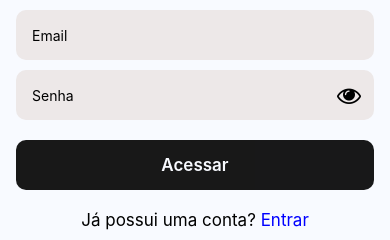
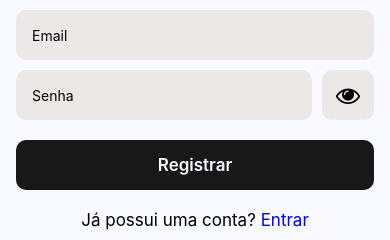
Before and after one commit to GuilhermeEnrique/mobile, a React Native app: screen /Register in a window 390 px wide. Shown: the part 507-747 px from the top of the page. Built offline with nearby package versions, Linux system fonts and the light colour scheme.

Commit message:
implementação de paginas

```diff
--- a/src/contexts/AuthContext.tsx
+++ b/src/contexts/AuthContext.tsx
@@ -8,6 +8,7 @@ type AuthContextData = {
     signIn: (credentials: SignInProps) => Promise<void>;
     loadingAuth: boolean; loading: boolean;
     signOut: () => Promise<void>;
+    signUp: (credentials: SignUpProps) => Promise<void>;
 }
 
 type UserProps = {
@@ -26,6 +27,12 @@ type SignInProps = {
     password: string,
 }
 
+type SignUpProps = {
+    name: string;
+    email: string;
+    password: string;
+};
+
 export const AuthContext = createContext({} as AuthContextData);
 
 export function AuthProvider({ children }: AuthProviderProps) {
@@ -37,7 +44,6 @@ export function AuthProvider({ children }: AuthProviderProps) {
     })
     const [loadingAuth, setLoadingAuth] = useState(false)
     const [loading, setLoading] = useState(true)
-
 
     const isAuthenticated = !!user.name;
 
@@ -94,6 +100,40 @@ export function AuthProvider({ children }: AuthProviderProps) {
         } catch (error) {
             console.log('erro ao acessar', error);
             setLoadingAuth(false);
+            alert("Credenciais incorretas, tente novamente")
+        }
+    }
+
+    async function signUp({ name, email, password }: SignUpProps) {
+        setLoadingAuth(true);
+
+        try {
+            const response = await api.post('/users', {
+                name,
+                email,
+                password,
+            });
+
+            const { id, token } = response.data;
+
+            const user = {
+                id,
+                name,
+                email,
+                token,
+            };
+
+            await AsyncStorage.setItem('@diceroll', JSON.stringify(user));
+
+            api.defaults.headers.common['Authorization'] = `Bearer ${token}`;
+
+            setUser(user);
+
+            setLoadingAuth(false);
+        } catch (error) {
+            console.log('Erro ao registrar', error);
+            setLoadingAuth(false);
+            alert('Erro ao registrar usuário. Por favor, tente novamente.');
         }
     }
 
@@ -110,8 +150,9 @@ export function AuthProvider({ children }: AuthProviderProps) {
     }
 
     return (
-        <AuthContext.Provider value={{ user, isAuthenticated, signIn, loading, loadingAuth, signOut }}>
+        <AuthContext.Provider value={{ user, isAuthenticated, signIn, loading, loadingAuth, signOut, signUp }}>
             {children}
         </AuthContext.Provider>
+
     )
 }
--- a/src/pages/Campanhas/index.tsx
+++ b/src/pages/Campanhas/index.tsx
@@ -1,5 +1,5 @@
 import React, { useState } from 'react'
-import { View, Text, TouchableOpacity, StyleSheet } from 'react-native'
+import { View, Text, TouchableOpacity, StyleSheet } from 'react-native';
 import { useNavigation } from "@react-navigation/native";
 import { NativeStackNavigationProp } from "@react-navigation/native-stack";
 import { FontAwesome } from '@expo/vector-icons'
--- a/src/pages/Dice/index.tsx
+++ b/src/pages/Dice/index.tsx
@@ -4,7 +4,7 @@ import RNPickerSelect, { PickerStyle } from 'react-native-picker-select';
 
 import { FontAwesome } from '@expo/vector-icons'
 
-export default function Campanhas() {
+export default function Dados() {
 
     return (
         <View style={styles.container}>
--- a/src/pages/Personagens/index.tsx
+++ b/src/pages/Personagens/index.tsx
@@ -3,7 +3,7 @@ import { View, Text, TouchableOpacity, StyleSheet } from 'react-native'
 
 import { FontAwesome } from '@expo/vector-icons'
 
-export default function Campanhas() {
+export default function Personagens() {
     return (
         <View style={styles.container}>
             <Text style={styles.title}>
--- a/src/pages/Profile/index.tsx
+++ b/src/pages/Profile/index.tsx
@@ -1,9 +1,9 @@
 import React from 'react'
-import { View, Text, TouchableOpacity, StyleSheet, Image, TextInput } from 'react-native'
+import { View, Text, TouchableOpacity, StyleSheet, Image, TextInput } from 'react-native';
 
 import { FontAwesome } from '@expo/vector-icons'
 
-export default function Campanhas() {
+export default function Profile() {
     return (
         <View style={styles.container}>
             <Text style={styles.title}>
@@ -14,6 +14,9 @@ export default function Campanhas() {
                     style={styles.imagemProfile}
                     source={require('../../assets/usuario.png')}
                 />
+                <TouchableOpacity style={styles.iconProfile}>
+                    <FontAwesome name="camera" size={30} color="black" />
+                </TouchableOpacity>
                 <Text style={styles.subTitle}>Olá, usuário</Text>
                 <TextInput style={styles.input} placeholder='Id' editable={false} />
                 <TextInput style={styles.input} placeholder='Nome' />
@@ -47,6 +50,11 @@ const styles = StyleSheet.create({
         justifyContent: 'center',
         width: '80%',
         marginBottom: 100
+    },
+    iconProfile: {
+        marginBottom: 2,
+        alignItems: 'center',
+        justifyContent: 'center'
     },
     title: {
         fontSize: 20,
--- a/src/pages/Register/index.tsx
+++ b/src/pages/Register/index.tsx
@@ -1,24 +1,37 @@
-import React, { useState } from "react";
-import { View, Text, StyleSheet, TextInput, Image, TouchableOpacity } from "react-native";
+import React, { useContext, useState } from "react";
+import { View, Text, StyleSheet, TextInput, Image, TouchableOpacity, ActivityIndicator } from "react-native";
 import { FontAwesome } from '@expo/vector-icons';
 import { useNavigation } from "@react-navigation/native";
 import { NativeStackNavigationProp } from "@react-navigation/native-stack";
 import { StackParmsList } from "../../routers/auth.routes";
+import { AuthContext } from "../../contexts/AuthContext";
 
-export default function Home() {
+export default function SingUp() {
     const navigation = useNavigation<NativeStackNavigationProp<StackParmsList>>();
+
+    const { signUp, loadingAuth } = useContext(AuthContext)
+
     const [email, setEmail] = useState('')
     const [password, setPassword] = useState('')
-    const [user, setUser] = useState('')
+    const [name, setUser] = useState('')
 
-    function handleRegister() {
-        alert("Registrado")
+    const [showPassword, setShowPassword] = useState(false);
+
+    function toggleShowPassword() {
+        setShowPassword(!showPassword);
+    }
+
+    async function handleSignUp() {
+        if (email === '' || password === '' || name === '') {
+            return;
+        }
+
+        await signUp({ email, password, name });
     }
 
     async function SignIn() {
         navigation.navigate('SignIn')
     }
-
     return (
         <View style={styles.container}>
             <Image
@@ -31,7 +44,7 @@ export default function Home() {
                 <TextInput
                     style={styles.input}
                     placeholder="Usuário"
-                    value={user}
+                    value={name}
                     onChangeText={(text) => setUser(text)}
                 />
                 <TextInput
@@ -44,20 +57,24 @@ export default function Home() {
                     <TextInput
                         style={styles.password}
                         placeholder="Senha"
-                        secureTextEntry={true}
+                        secureTextEntry={!showPassword}
                         value={password}
                         onChangeText={(text) => setPassword(text)}
                     />
-                    <TouchableOpacity style={styles.buttoEye} >
-                        <FontAwesome name="eye" size={24} color="#000" opacity={0.7} />
+                    <TouchableOpacity style={styles.buttonEye} onPress={toggleShowPassword}>
+                        <FontAwesome name={showPassword ? 'eye-slash' : 'eye'} size={24} color="#000" />
                     </TouchableOpacity>
                 </View>
-
-                <TouchableOpacity style={styles.button} onPress={handleRegister}>
-                    <Text style={styles.textButton}>Acessar</Text>
+                <TouchableOpacity style={styles.button} onPress={handleSignUp}>
+                    {loadingAuth ? (
+                        <ActivityIndicator size={25} color="#fff" />
+                    ) : (
+                        <Text style={styles.textButton}>Registrar</Text>
+                    )}
                 </TouchableOpacity>
                 <TouchableOpacity style={styles.register} onPress={SignIn} >
-                    <Text style={{ color: '#000', fontSize: 17 }}>Já possui uma conta?</Text><Text style={styles.textRegister}> Entrar</Text>
+                    <Text style={{ color: '#000', fontSize: 17 }}>Já possui uma conta?</Text>
+                    <Text style={styles.textRegister}> Entrar</Text>
                 </TouchableOpacity>
             </View>
         </View>
@@ -89,19 +106,24 @@ const styles = StyleSheet.create({
         marginRight: 40
     },
     inputPassword: {
-        justifyContent: 'space-between',
+        flexDirection: 'row',
         alignItems: 'center',
-        flexDirection: 'row',
-        backgroundColor: '#EDE8E8',
-        borderRadius: 10,
-        height: 50,
-    },
-    buttoEye: {
-        margin: 13,
+        justifyContent: 'space-between'
     },
     password: {
+        flex: 1,
+        backgroundColor: '#EDE8E8',
+        height: 50,
         padding: 16,
-        width: '80%'
+        borderRadius: 10
+    },
+    buttonEye: {
+        justifyContent: 'center',
+        backgroundColor: '#EDE8E8',
+        marginLeft: 10,
+        height: 50,
+        padding: 14,
+        borderRadius: 10
     },
     input: {
         backgroundColor: '#EDE8E8',
@@ -138,4 +160,4 @@ const styles = StyleSheet.create({
         color: 'blue',
         fontSize: 17
     }
-})
+});
--- a/src/pages/SignIn/index.tsx
+++ b/src/pages/SignIn/index.tsx
@@ -5,12 +5,20 @@ import { useNavigation } from "@react-navigation/native";
 import { NativeStackNavigationProp } from "@react-navigation/native-stack";
 import { StackParmsList } from "../../routers/auth.routes";
 
-export default function Home() {
+import { FontAwesome } from '@expo/vector-icons';
+
+export default function SignIn() {
     const navigation = useNavigation<NativeStackNavigationProp<StackParmsList>>();
     const { signIn, loadingAuth } = useContext(AuthContext)
 
     const [email, setEmail] = useState('')
     const [password, setPassword] = useState('')
+
+    const [showPassword, setShowPassword] = useState(false);
+
+    function toggleShowPassword() {
+        setShowPassword(!showPassword);
+    }
 
     async function handleLogin() {
         if (email === '' || password === '') {
@@ -40,13 +48,18 @@ export default function Home() {
                     value={email}
                     onChangeText={(text) => setEmail(text)}
                 />
-                <TextInput
-                    style={styles.input}
-                    placeholder="Senha"
-                    secureTextEntry={true}
-                    value={password}
-                    onChangeText={(text) => setPassword(text)}
-                />
+                <View style={styles.inputPassword}>
+                    <TextInput
+                        style={styles.password}
+                        placeholder="Senha"
+                        secureTextEntry={!showPassword}
+                        value={password}
+                        onChangeText={(text) => setPassword(text)}
+                    />
+                    <TouchableOpacity style={styles.buttonEye} onPress={toggleShowPassword}>
+                        <FontAwesome name={showPassword ? 'eye-slash' : 'eye'} size={24} color="#000" />
+                    </TouchableOpacity>
+                </View>
                 <TouchableOpacity style={styles.resetPassword}>
                     <Text style={{ color: 'blue', fontSize: 16 }}>Esqueceu sua senha?</Text>
                 </TouchableOpacity>
@@ -96,6 +109,26 @@ const styles = StyleSheet.create({
         padding: 16,
         borderRadius: 10
     },
+    inputPassword: {
+        flexDirection: 'row',
+        alignItems: 'center',
+        justifyContent: 'space-between'
+    },
+    password: {
+        flex: 1,
+        backgroundColor: '#EDE8E8',
+        height: 50,
+        padding: 16,
+        borderRadius: 10
+    },
+    buttonEye: {
+        justifyContent: 'center',
+        backgroundColor: '#EDE8E8',
+        marginLeft: 10,
+        height: 50,
+        padding: 14,
+        borderRadius: 10
+    },
     inputContainer: {
         marginBottom: 300,
     },
```
Also changed, not shown: package.json (+11 -7 lines), src/pages/CreateCampanha/index.tsx (+12 -4 lines), 2 other files (tests, documents, lock files or other folders).
